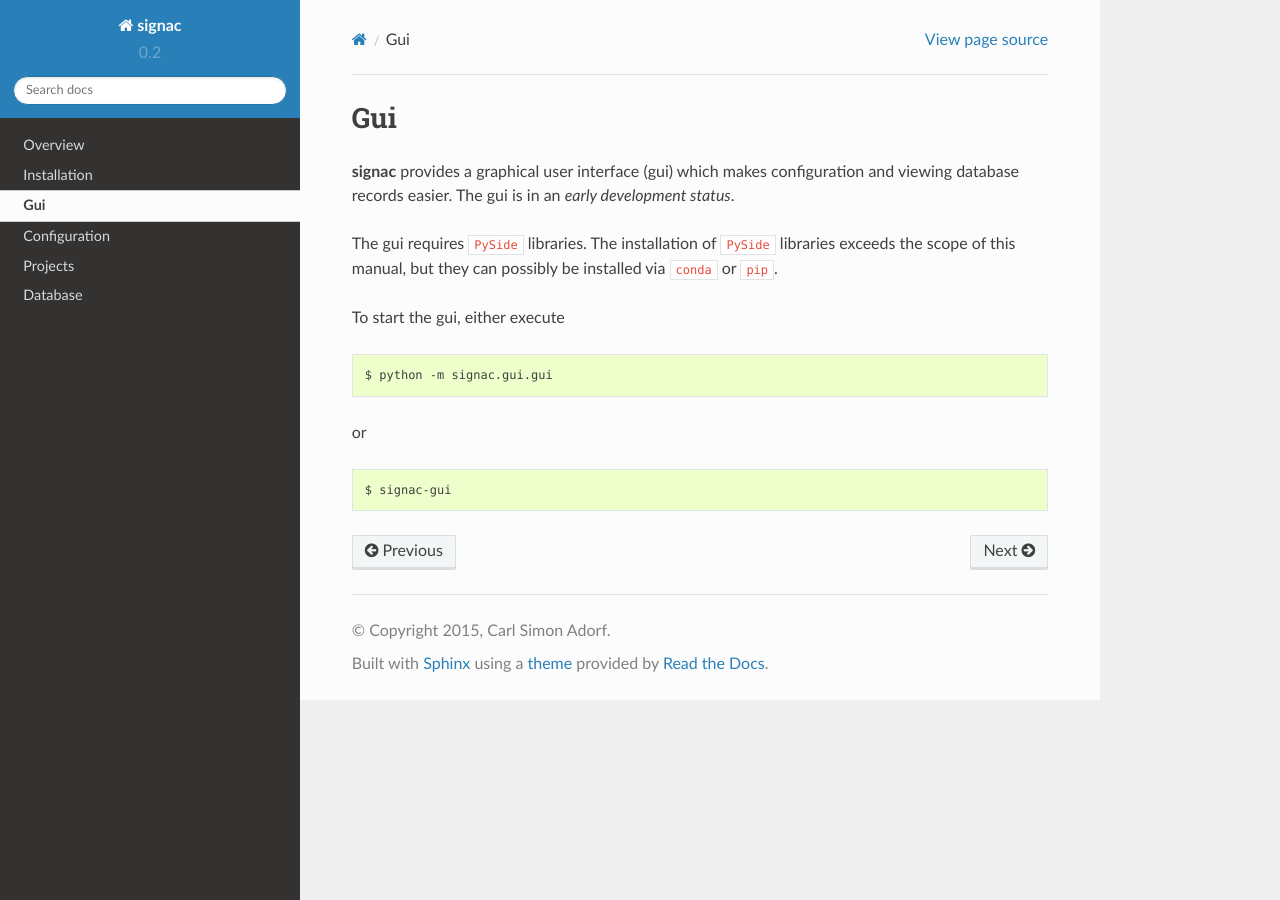
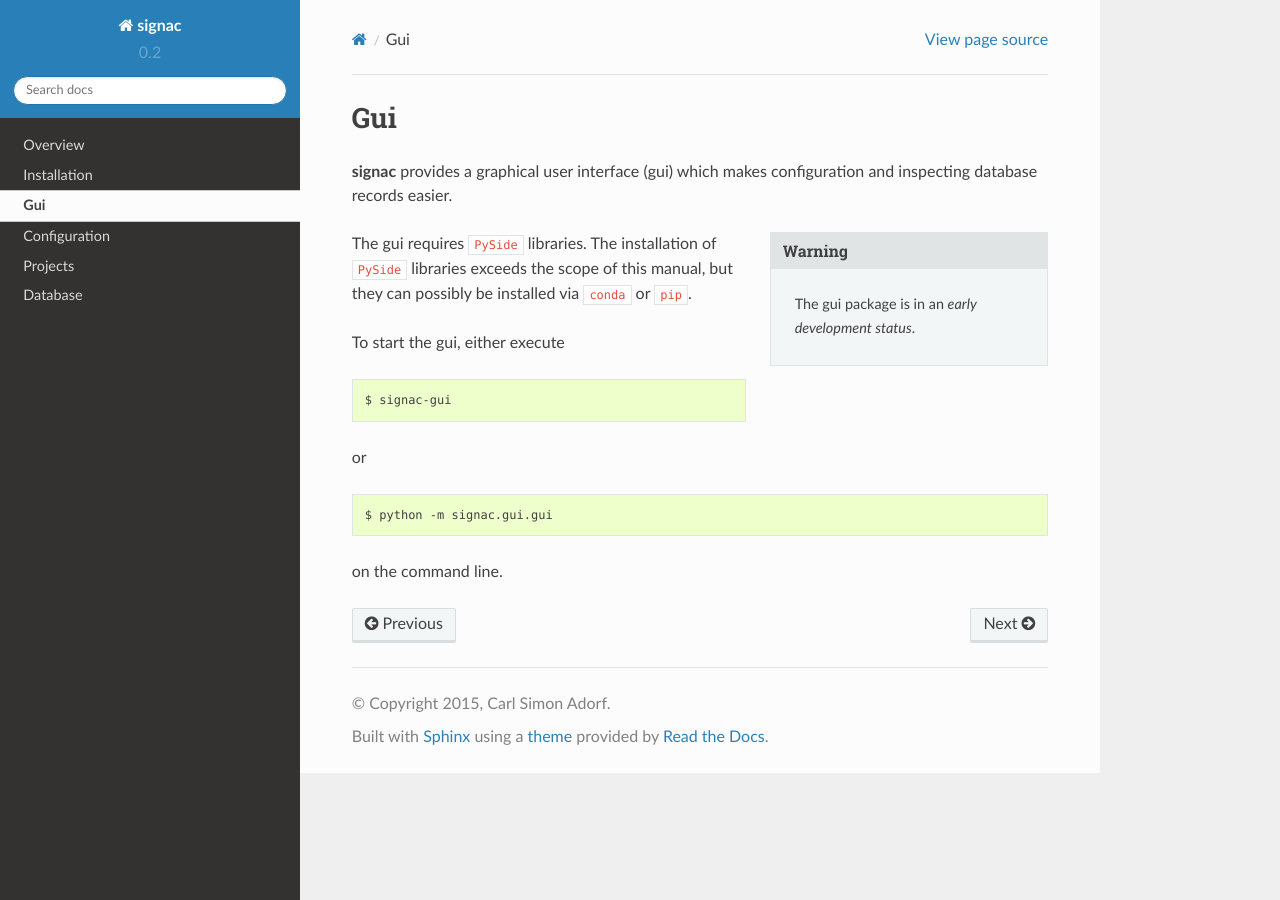
Before and after one commit to glotzerlab/signac, a Sphinx documentation site: the page built from doc/gui.rst, in a window 1280 px wide. Built offline with Sphinx 7.4.7 and the Read the Docs theme 2.0.0, drawn with Linux system fonts in a browser that asks for light colours.

Commit message:
Adjust gui documentation.

```diff
--- a/doc/gui.rst
+++ b/doc/gui.rst
@@ -2,8 +2,11 @@
 Gui
 ===
 
-**signac** provides a graphical user interface (gui) which makes configuration and viewing database records easier.
-The gui is in an *early development status*.
+**signac** provides a graphical user interface (gui) which makes configuration and inspecting database records easier.
+
+.. sidebar:: Warning
+
+    The gui package is in an *early development status*.
 
 The gui requires ``PySide`` libraries.
 The installation of ``PySide`` libraries exceeds the scope of this manual, but they can possibly be installed via ``conda`` or ``pip``.
@@ -12,10 +15,12 @@ To start the gui, either execute
 
 .. code:: bash
 
-   $ python -m signac.gui.gui
+   $ signac-gui
 
 or
 
 .. code:: bash
 
-   $ signac-gui
+   $ python -m signac.gui.gui
+
+on the command line.
```
